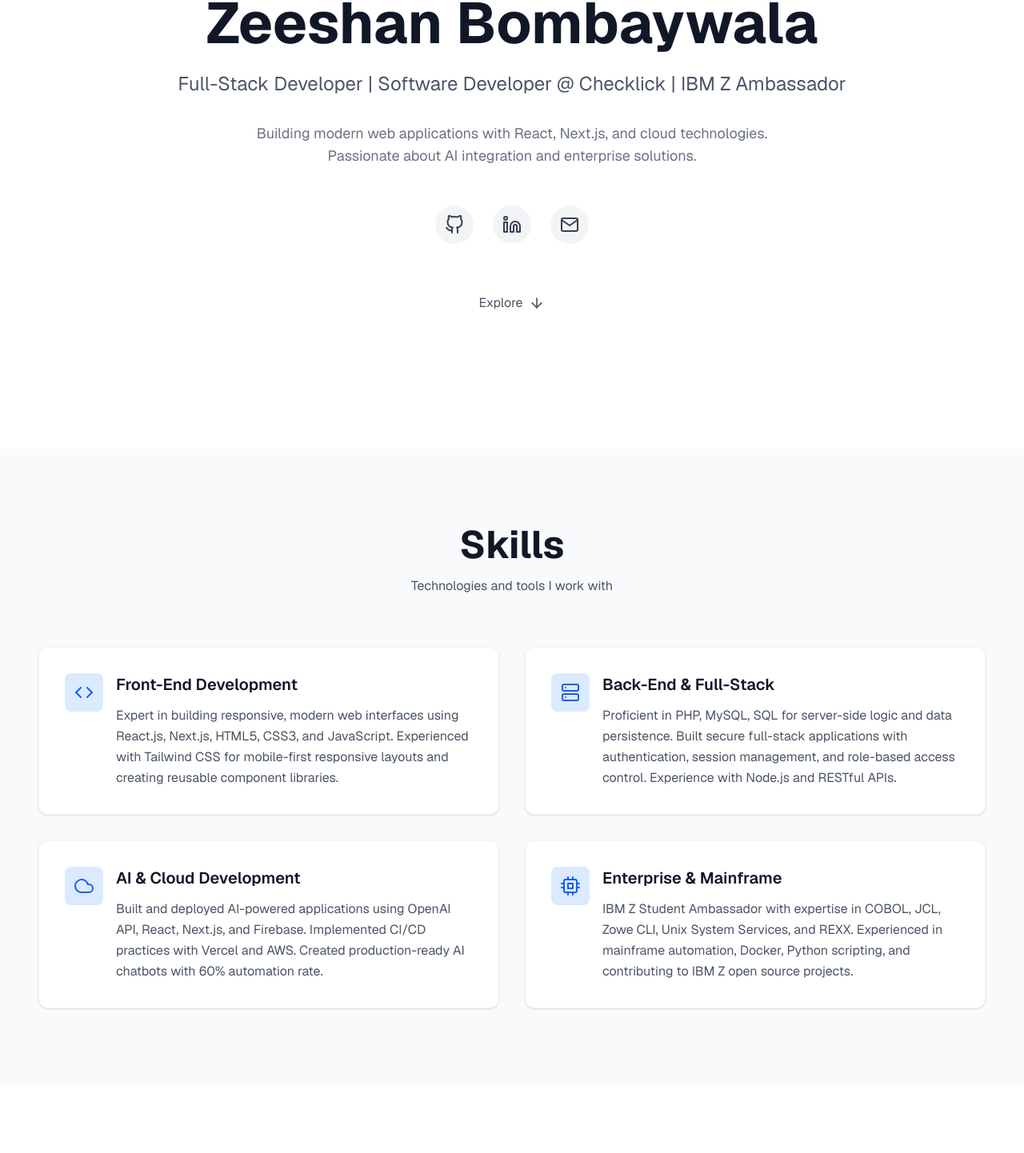
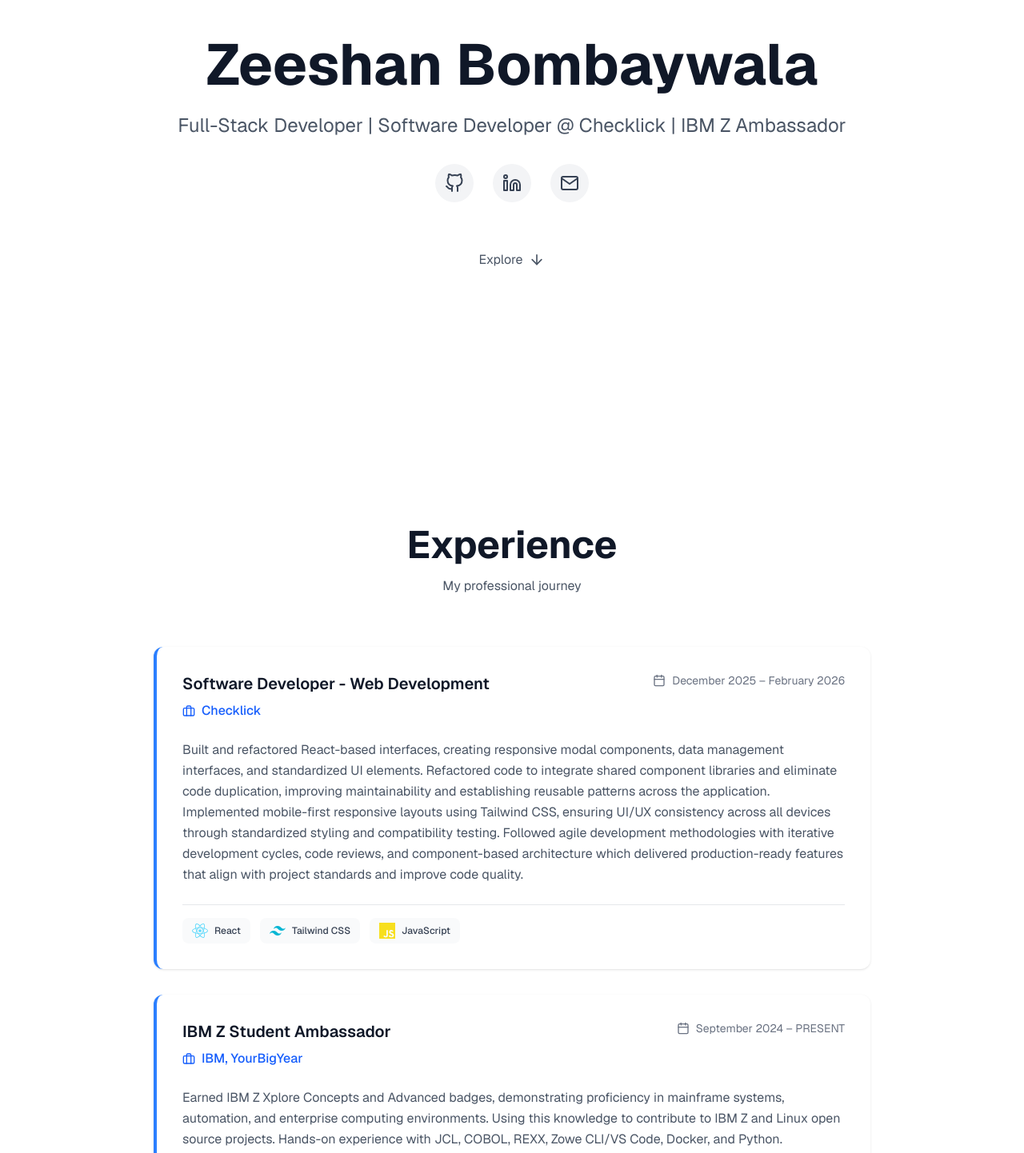
Before and after one commit to zshan-dev/zeeshans-portfolio, a Next.js app: page / in a window 1280 px wide. Shown: the part 239-1681 px from the top of the page at 80% size. Built offline with nearby package versions, Linux system fonts and the light colour scheme.

Commit message:
Frontline project added, removed skills section

```diff
--- a/src/app/components/Hero.js
+++ b/src/app/components/Hero.js
@@ -38,11 +38,6 @@
         <p className="text-xl sm:text-2xl text-gray-600 dark:text-gray-400 mb-8 animate-slide-up animation-delay-200">
           Full-Stack Developer | Software Developer @ Checklick | IBM Z Ambassador
         </p>
-        <p className="text-lg text-gray-500 dark:text-gray-500 mb-12 max-w-2xl mx-auto animate-slide-up animation-delay-400">
-          Building modern web applications with React, Next.js, and cloud technologies.
-          Passionate about AI integration and enterprise solutions.
-        </p>
-
         <div className="flex items-center justify-center gap-6 mb-16 animate-slide-up animation-delay-600">
           <a
             href="https://github.com/zshan-dev"
@@ -72,7 +67,7 @@
         </div>
 
         <a
-          href="#skills"
+          href="#experience"
           className="inline-flex items-center gap-2 text-gray-600 dark:text-gray-400 hover:text-gray-900 dark:hover:text-white transition-colors animate-bounce"
         >
           <span>Explore</span>
--- a/src/app/components/Navbar.js
+++ b/src/app/components/Navbar.js
@@ -35,12 +35,6 @@
 
           <div className="flex items-center gap-4">
             <a
-              href="#skills"
-              className="hidden sm:block text-sm font-medium text-gray-700 dark:text-gray-300 hover:text-gray-900 dark:hover:text-white transition-colors"
-            >
-              Skills
-            </a>
-            <a
               href="#experience"
               className="hidden sm:block text-sm font-medium text-gray-700 dark:text-gray-300 hover:text-gray-900 dark:hover:text-white transition-colors"
             >
--- a/src/app/components/Skills.js
+++ /dev/null
@@ -1,72 +0,0 @@
-'use client';
-
-import { useEffect, useRef } from 'react';
-import { skills } from '../data/portfolioData';
-
-export default function Skills() {
-  const sectionRef = useRef(null);
-
-  useEffect(() => {
-    const observer = new IntersectionObserver(
-      (entries) => {
-        entries.forEach((entry) => {
-          if (entry.isIntersecting) {
-            entry.target.classList.add('animate-fade-in');
-          }
-        });
-      },
-      { threshold: 0.1 }
-    );
-
-    if (sectionRef.current) {
-      const cards = sectionRef.current.querySelectorAll('.skill-card');
-      cards.forEach((card) => observer.observe(card));
-    }
-
-    return () => observer.disconnect();
-  }, []);
-
-  return (
-    <section
-      id="skills"
-      ref={sectionRef}
-      className="py-24 px-6 sm:px-8 lg:px-12 bg-gray-50 dark:bg-gray-900"
-    >
-      <div className="max-w-7xl mx-auto">
-        <h2 className="text-4xl sm:text-5xl font-bold text-center text-gray-900 dark:text-white mb-4">
-          Skills
-        </h2>
-        <p className="text-center text-gray-600 dark:text-gray-400 mb-16 max-w-2xl mx-auto">
-          Technologies and tools I work with
-        </p>
-
-        <div className="grid grid-cols-1 md:grid-cols-2 gap-8">
-          {skills.map((skill, index) => {
-            const Icon = skill.icon;
-            return (
-              <div
-                key={skill.id}
-                className="skill-card opacity-0 bg-white dark:bg-gray-800 p-8 rounded-xl shadow-sm hover:shadow-lg transition-all duration-300 hover:scale-105 border border-gray-100 dark:border-gray-700"
-                style={{ animationDelay: `${index * 100}ms` }}
-              >
-                <div className="flex items-start gap-4">
-                  <div className="p-3 rounded-lg bg-blue-100 dark:bg-blue-900/30 text-blue-600 dark:text-blue-400 flex-shrink-0">
-                    <Icon className="w-6 h-6" />
-                  </div>
-                  <div>
-                    <h3 className="text-xl font-semibold text-gray-900 dark:text-white mb-3">
-                      {skill.title}
-                    </h3>
-                    <p className="text-gray-600 dark:text-gray-400 leading-relaxed">
-                      {skill.description}
-                    </p>
-                  </div>
-                </div>
-              </div>
-            );
-          })}
-        </div>
-      </div>
-    </section>
-  );
-}
--- a/src/app/data/portfolioData.js
+++ b/src/app/data/portfolioData.js
@@ -1,4 +1,3 @@
-import { FiCode, FiServer, FiCloud, FiCpu } from 'react-icons/fi';
 import {
   SiJavascript,
   SiPhp,
@@ -16,35 +15,11 @@
   SiFirebase,
   SiVercel,
   SiAmazon,
-  SiOpenai
+  SiOpenai,
+  SiNodedotjs,
+  SiExpress,
+  SiGoogle
 } from 'react-icons/si';
-
-export const skills = [
-  {
-    id: "1",
-    icon: FiCode,
-    title: "Front-End Development",
-    description: "Expert in building responsive, modern web interfaces using React.js, Next.js, HTML5, CSS3, and JavaScript. Experienced with Tailwind CSS for mobile-first responsive layouts and creating reusable component libraries."
-  },
-  {
-    id: "2",
-    icon: FiServer,
-    title: "Back-End & Full-Stack",
-    description: "Proficient in PHP, MySQL, SQL for server-side logic and data persistence. Built secure full-stack applications with authentication, session management, and role-based access control. Experience with Node.js and RESTful APIs."
-  },
-  {
-    id: "3",
-    icon: FiCloud,
-    title: "AI & Cloud Development",
-    description: "Built and deployed AI-powered applications using OpenAI API, React, Next.js, and Firebase. Implemented CI/CD practices with Vercel and AWS. Created production-ready AI chatbots with 60% automation rate."
-  },
-  {
-    id: "4",
-    icon: FiCpu,
-    title: "Enterprise & Mainframe",
-    description: "IBM Z Student Ambassador with expertise in COBOL, JCL, Zowe CLI, Unix System Services, and REXX. Experienced in mainframe automation, Docker, Python scripting, and contributing to IBM Z open source projects."
-  }
-];
 
 export const workExperience = [
   {
@@ -91,6 +66,22 @@
 export const portfolioProjects = [
   {
     id: "1",
+    title: "Frontline - 10-Second Biometric & Visual Analysis",
+    description: "🏆 Deltahacks 12 Hackathon Winner - A full-stack web application performing instant 'Touchless Triage' using camera-based biometric sensing and AI-powered visual analysis. Features 10-second biometric scans (heart rate, breathing rate, consciousness detection), Google Gemini Vision for injury detection, intelligent diagnosis combining vitals data, and ER-ready incident reports. Built with React, Node.js, Express, C++ Presage Engine, Docker, and integrates ElevenLabs text-to-speech for audio first aid instructions.",
+    githubLink: "https://github.com/zshan-dev/frontline",
+    devpostLink: "",
+    techStack: [
+      { icon: SiReact, name: "React", color: "#61DAFB" },
+      { icon: SiTailwindcss, name: "Tailwind CSS", color: "#06B6D4" },
+      { icon: SiNodedotjs, name: "Node.js", color: "#339933" },
+      { icon: SiExpress, name: "Express", color: "#000000" },
+      { icon: SiC, name: "C++", color: "#00599C" },
+      { icon: SiDocker, name: "Docker", color: "#2496ED" },
+      { icon: SiGoogle, name: "Gemini AI", color: "#4285F4" }
+    ]
+  },
+  {
+    id: "2",
     title: "BookMate - Full Stack Booking Platform",
     description: "Developed a full-stack booking platform in a team of 3 for a local landscaping business, reducing workload by 150+ hours. Built with JavaScript, PHP, MySQL, HTML, and CSS. Implemented secure authentication, session management, role-based access control, and real-time calendar updates using AJAX and FullCalendar API. Managed 200+ bookings with improved response speed.",
     link: "https://github.com/zshan-dev/bangyourhead",
@@ -103,7 +94,7 @@
     ]
   },
   {
-    id: "2",
+    id: "3",
     title: "RAG-AI Customer Support Bot",
     description: "AI-powered customer support chatbot using Next.js, React, Tailwind CSS, and OpenRouter API. Uses Retrieval Augmented Generation (RAG) and vector databases for highly tailored responses. Automates 60% of user inquiries, reducing average response time from minutes to seconds.",
     link: "https://github.com/zshan-dev/RagAI-Customer-Support",
@@ -115,7 +106,7 @@
     ]
   },
   {
-    id: "3",
+    id: "4",
     title: "Cyber Swing",
     description: "A 3D parkour/runner game built in Unity with physics-based mechanics. Developed core gameplay systems including grappling hook swinging mechanics with realistic pendulum physics, wall-running, dynamic camera systems, and checkpoint/respawn systems. Created custom shaders using HLSL and ShaderLab for visual effects. Designed and implemented challenging levels with progressive difficulty. Showcases expertise in 3D game development, physics programming, and Unity engine architecture.",
     link: "https://github.com/zshan-dev/Cyber-Swing",
@@ -125,7 +116,7 @@
     ]
   },
   {
-    id: "4",
+    id: "5",
     title: "High-Performance CSV Data Parser",
     description: "A high-performance C application for ingesting large CSV datasets (1.7M+ records) with streaming I/O and in-memory hash indexing. Implemented separate chaining hash table with DJB2 hash function for O(1) average lookup time, achieving 2,600x speedup over linear search (0.84s vs 0.0003s). Features memory-efficient streaming CSV parsing, dynamic array growth, and comprehensive benchmarking with load factor analysis. Demonstrates expertise in systems programming, data structures, and performance optimization.",
     link: "https://github.com/zshan-dev/DataParsing",
@@ -134,7 +125,7 @@
     ]
   },
   {
-    id: "5",
+    id: "6",
     title: "Auto Nav Bot - Self-Navigating Robot",
     description: "A self-navigating robot that collects environmental data using multiple sensors including ultrasonic distance, gas detection (LPG, CO, Smoke), temperature, and humidity sensors. Features obstacle avoidance, real-time data display on LCD, and remote Bluetooth control. Built with Arduino UNO, integrated MQ-2 gas sensor, DHT11 sensor, HC-SR04 ultrasonic sensor, servo motor, and L298N motor driver. Includes comprehensive 37-page documentation covering circuit design, programming, and assembly.",
     link: "https://docs.google.com/document/d/1uLjSJZGQdncbeZ4jwbA8o4y43IQFU3PijnEI4YkVqd4/edit?usp=sharing",
@@ -142,5 +133,5 @@
       { icon: SiC, name: "C++", color: "#00599C" },
       { icon: SiC, name: "Arduino", color: "#00979D" }
     ]
-  }
+  },
 ];
--- a/src/app/page.js
+++ b/src/app/page.js
@@ -1,6 +1,5 @@
 import Navbar from "./components/Navbar";
 import Hero from "./components/Hero";
-import Skills from "./components/Skills";
 import Experience from "./components/Experience";
 import Portfolio from "./components/Portfolio";
 
@@ -10,13 +9,12 @@
       <Navbar />
       <main>
         <Hero />
-        <Skills />
         <Experience />
         <Portfolio />
       </main>
       <footer className="py-12 px-6 sm:px-8 lg:px-12 border-t border-gray-200 dark:border-gray-800">
         <div className="max-w-7xl mx-auto text-center text-gray-600 dark:text-gray-400">
-          <p>&copy; {new Date().getFullYear()} Portfolio. All rights reserved.</p>
+          <p>&copy; {new Date().getFullYear()} Portfolio. Last updated: {new Date().toLocaleDateString()}</p>
         </div>
       </footer>
     </div>
```
Also changed, not shown: src/app/components/Portfolio.js (+26 -0 lines).
